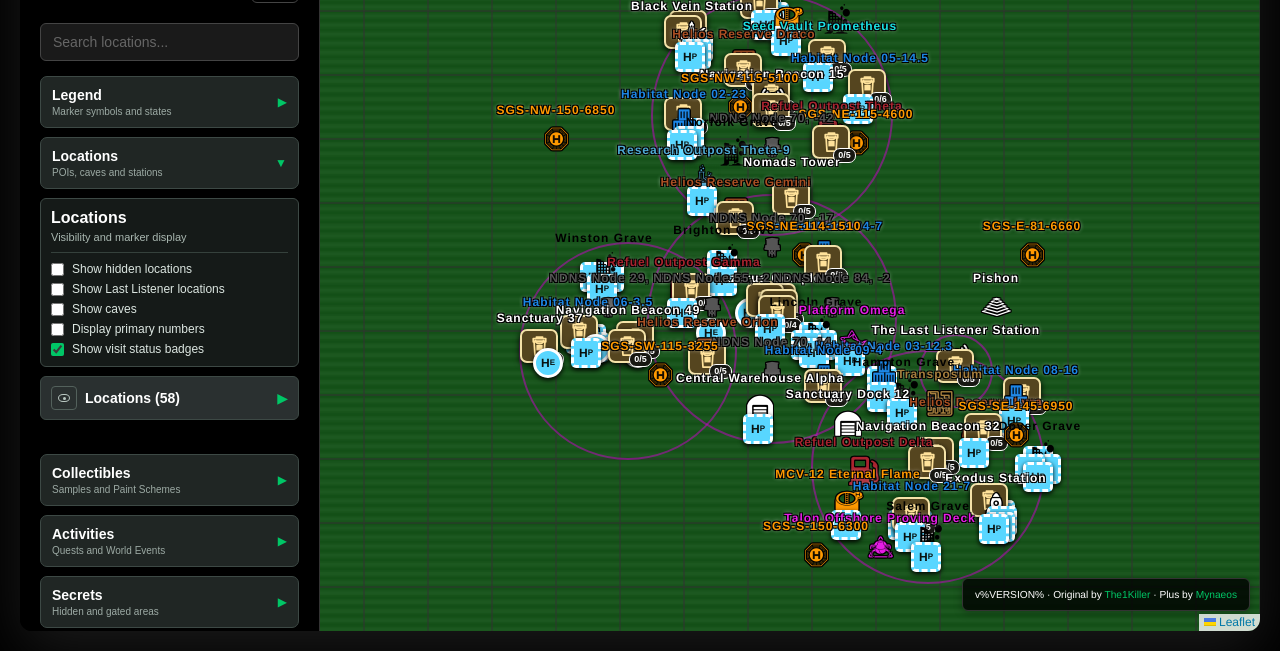
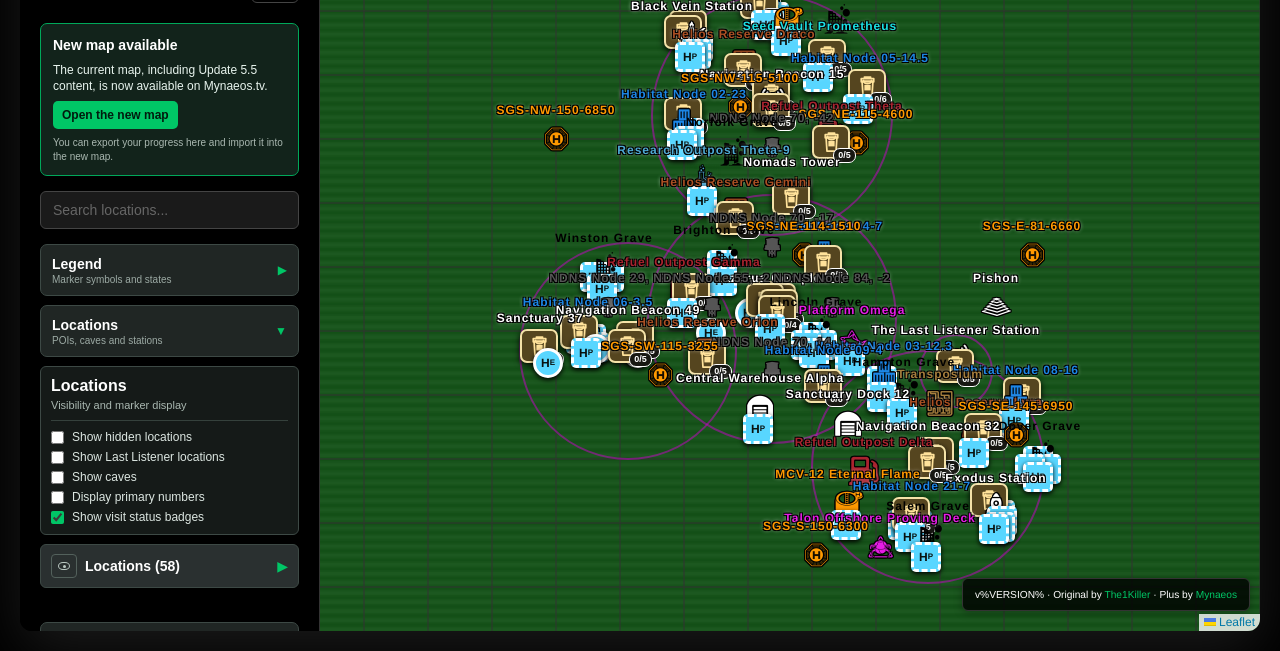
Before and after one commit to MynaeosYT/LastCaretakerMapPlus, a website built with Vite: page index.html in a window 1280 px wide. Shown: the part 149-800 px from the top of the page. Built offline with nearby package versions, Linux system fonts and the light colour scheme.

Commit message:
Add notice for the new map

```diff
--- a/index.html
+++ b/index.html
@@ -22,6 +22,12 @@
                 <h2>Map Contents</h2>
                 <button id="settings-button" class="settings-button" title="Settings">⚙️</button>
             </div>
+            <aside class="new-map-notice" aria-label="New map available">
+                <strong>New map available</strong>
+                <span>The current map, including Update 5.5 content, is now available on Mynaeos.tv.</span>
+                <a href="https://mynaeos.tv/the-last-caretaker/map/" target="_blank" rel="noopener noreferrer">Open the new map</a>
+                <small>You can export your progress here and import it into the new map.</small>
+            </aside>
             <div class="search-box">
                 <div class="search-input-container">
                     <input type="text" id="location-search" placeholder="Search locations..." />
--- a/src/styles.scss
+++ b/src/styles.scss
@@ -97,6 +97,45 @@ header p {
     justify-content: space-between;
     align-items: center;
     margin-bottom: 20px;
+}
+
+.new-map-notice {
+    display: grid;
+    gap: 7px;
+    margin: 0 0 15px;
+    padding: 12px;
+    border: 1px solid #00a85a;
+    border-radius: 7px;
+    background: #12231b;
+    color: #e8f4ee;
+    font-size: 12px;
+    line-height: 1.35;
+}
+
+.new-map-notice strong {
+    color: #ffffff;
+    font-size: 14px;
+}
+
+.new-map-notice a {
+    width: fit-content;
+    padding: 6px 9px;
+    border-radius: 5px;
+    background: #00c666;
+    color: #001b0e;
+    font-weight: 700;
+    text-decoration: none;
+}
+
+.new-map-notice a:hover,
+.new-map-notice a:focus-visible {
+    background: #20e985;
+    text-decoration: underline;
+}
+
+.new-map-notice small {
+    color: #aab8b1;
+    font-size: 10px;
 }
 
 #sidebar h2 {
@@ -1236,6 +1275,20 @@ header p {
         margin-bottom: 9px;
     }
 
+    .new-map-notice {
+        gap: 5px;
+        margin-bottom: 9px;
+        padding: 8px 10px;
+    }
+
+    .new-map-notice span {
+        display: none;
+    }
+
+    .new-map-notice a {
+        padding: 5px 8px;
+    }
+
     #version-panel {
         right: 8px;
         bottom: 8px;
```
